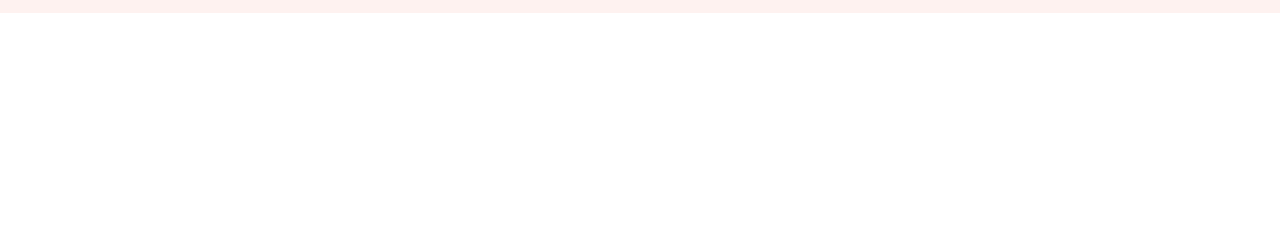
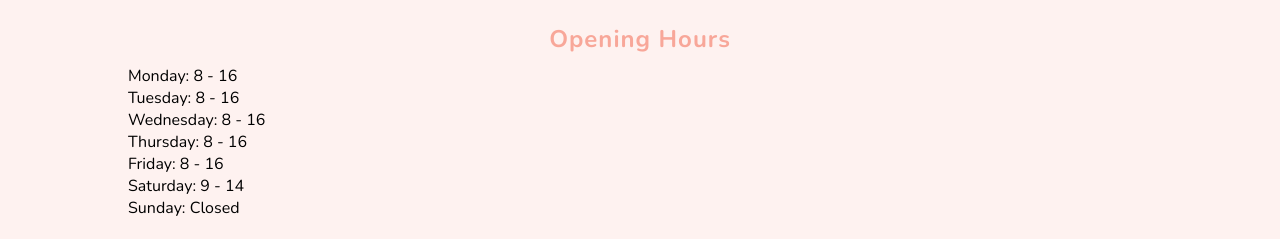
Before and after one commit to DiarmuidHenry/Project-01, a plain HTML site: page index.html in a window 1280 px wide. Shown: the part 1651-1890 px from the top of the page. Before the commit the page ends 1664 px from the top, so only its background shows below. Drawn offline with nearby package versions, Linux system fonts and the light colour scheme.

Commit message:
feat: Opening Hours added (not styled). Fix: image source file changed back to previous form as the location most recently changed to was incorrect

```diff
--- a/index.html
+++ b/index.html
@@ -70,10 +70,20 @@
             </section>
             <section id="contact">
                 <h2>Contact</h2>
-                <iframe src="https://www.google.com/maps/embed?pb=!1m18!1m12!1m3!1d583.6717750434478!2d-8.493394080426015!3d54.185617163889646!2m3!1f0!2f0!3f0!3m2!1i1024!2i768!4f13.1!3m3!1m2!1s0x485ec12fc86725a1%3A0x64324fe0d116a6c2!2s29%20Mill%20Falls%2C%20Collooney%2C%20Co.%20Sligo%2C%20F91%20RK82!5e0!3m2!1sda!2sie!4v1701948061088!5m2!1sda!2sie"
-                width="100%"style="border:0;" allowfullscreen="" loading="lazy"
+                <iframe src="https://www.google.com/maps/embed?pb=!1m18!1m12!1m3!1d2334.6806318232316!2d-8.495604222870577!3d54.18573171158827!2m3!1f0!2f0!3f0!3m2!1i1024!2i768!4f13.1!3m3!1m2!1s0x485ec12fc86725a1%3A0x64324fe0d116a6c2!2s29%20Mill%20Falls%2C%20Collooney%2C%20Co.%20Sligo%2C%20F91%20RK82!5e0!3m2!1sda!2sie!4v1701949532808!5m2!1sda!2sie"
+                width="100%" style="border:0; margin:10px auto; border-radius:4px;" allowfullscreen="" loading="lazy"
                 referrerpolicy="no-referrer-when-downgrade"></iframe>
                 <div id="opening-hours">
+                    <h2>Opening Hours</h2>
+                    <p>
+                    Monday: 8 - 16<br>
+                    Tuesday: 8 - 16<br>
+                    Wednesday: 8 - 16<br>
+                    Thursday: 8 - 16<br>
+                    Friday: 8 - 16<br>
+                    Saturday: 9 - 14<br>
+                    Sunday: Closed<br>
+                    </p>
                 </div>
                 <div id="contact-info">
                 </div>
```
